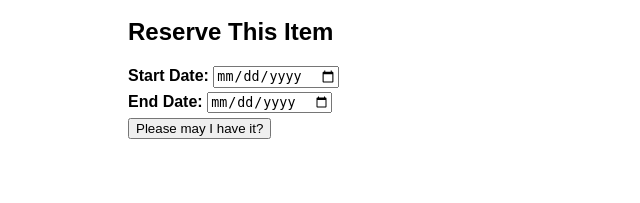
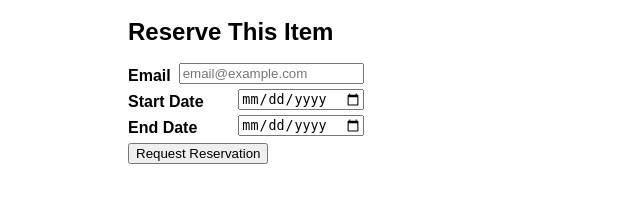
Before and after one commit to schrodingerskat/inls620-helpdesk-equipment, a Flask app: template templates/equipment-item.html in a window 1280 px wide. Shown: the part 292-495 px from the top of the page, without its empty margins (0-640 px from the left). Run offline with Flask 2, Linux system fonts and the light colour scheme; the template is opened without the code that fills it, so the values that code supplies are empty; parts of the project's set-up code (start-up, migrations or seed data) failed here and were passed over.

Commit message:
fix form to create reservations from item page

```diff
--- a/server.py
+++ b/server.py
@@ -159,7 +159,7 @@ class EquipmentList(Resource):
     def post(self):
         equipment_record = new_equipitem_parser.parse_args()
         equipment_id = generate_id()
-        equipment_record['@id'] = 'request/' + equipment_id
+        equipment_record['@id'] = 'equipment/' + equipment_id
         equipment_record['@type'] = 'helpdesk:EquipmentItem'
         equipment_record['replacementCost'] = \
             [{"price": equipment_record['replacementCost']}]
--- a/templates/equipment-item.html
+++ b/templates/equipment-item.html
@@ -64,10 +64,17 @@
 
 <h2>Reserve This Item</h2>
 <form class="edit_reservation" action="/reservations" method="post">
-    <input name="item" type="hidden" value="{{ item.barcode }}">
-    <p><label>Start Date: <input name="start" type="date" required></label></p>
-    <p><label>End Date: <input name="end" type="date"></label></p>
-    <p><input type="submit" value="Please may I have it?"></p>
+    <input name="requestedItem" type="hidden" value="{{ item['@id'].split('/')[1] }}">
+    <p><label>Email</label>
+        <input name="requestedBy" type="email" required placeholder="email@example.com">
+    </p>
+    <p><label>Start Date</label>
+        <input name="startDate" type="date" required>
+    </p>
+    <p><label>End Date</label>
+        <input name="endDate" type="date" required>
+    </p>
+    <p><input type="submit" value="Request Reservation"></p>
 </form>
 
 </main>
```
